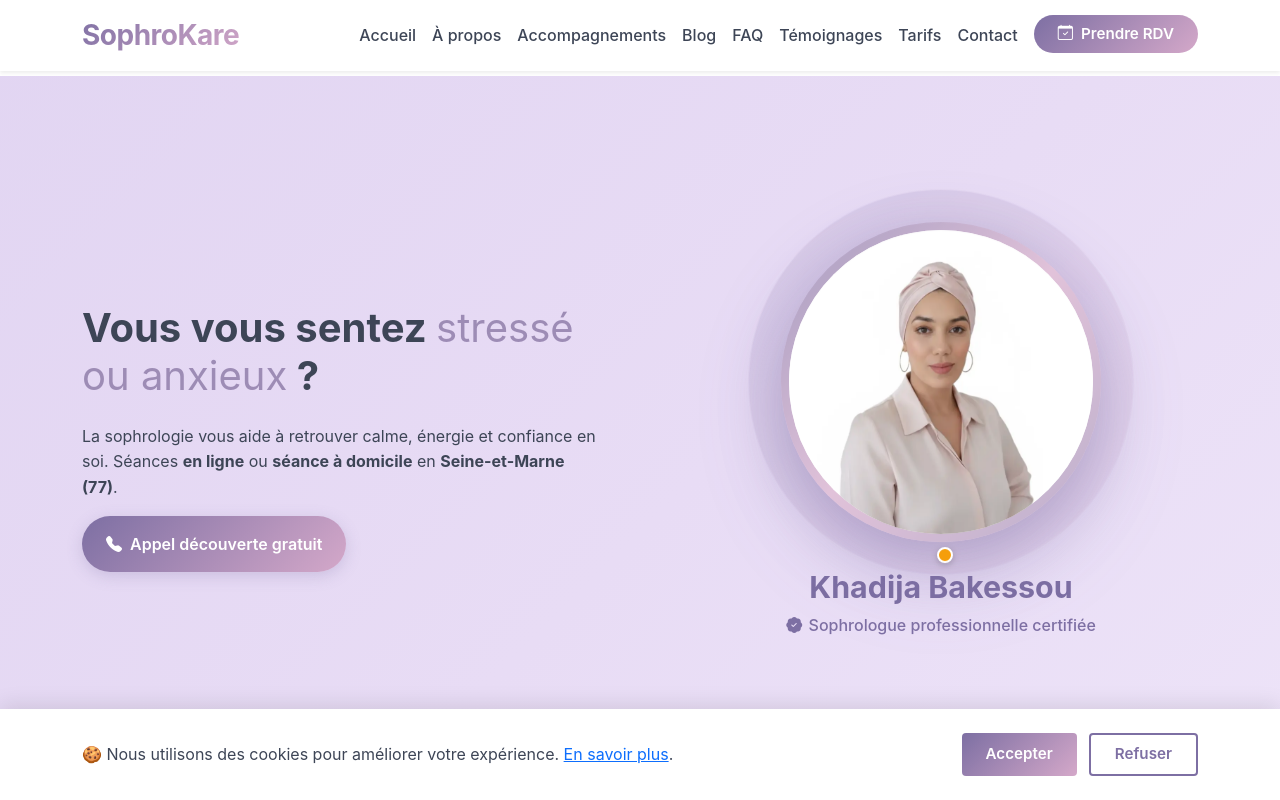
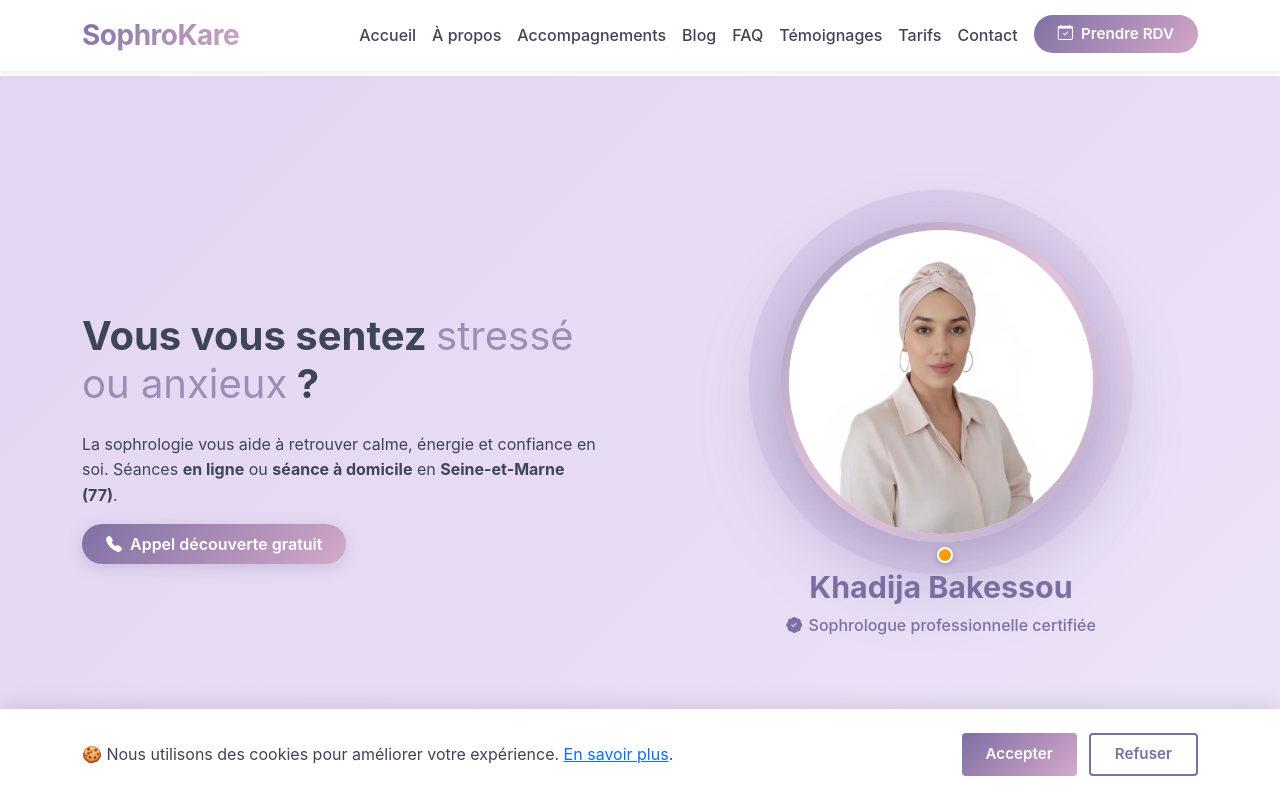
Before and after one commit to jaoiad/sophrokare, a plain HTML site: page index.html in a window 1280 px wide. Shown: the top 800 px of the page. Drawn offline with nearby package versions, Linux system fonts and the light colour scheme; a script that the page names is missing.

Commit message:
ta modif

```diff
--- a/index.html
+++ b/index.html
@@ -245,7 +245,7 @@
                                 Séances <strong>en ligne</strong> ou <strong>séance à domicile</strong> en <strong>Seine-et-Marne (77)</strong>.
                             </p>
                             <div class="d-flex flex-column gap-3 align-items-start">
-                                <button class="btn btn-primary-custom rounded-pill px-4 py-3" onclick="openCalModal()">
+                                <button class="btn btn-primary-custom rounded-pill px-4 py-2" onclick="openCalModal()">
                                     <i class="bi bi-telephone-fill me-2"></i>Appel découverte gratuit
                                 </button>
 
```
